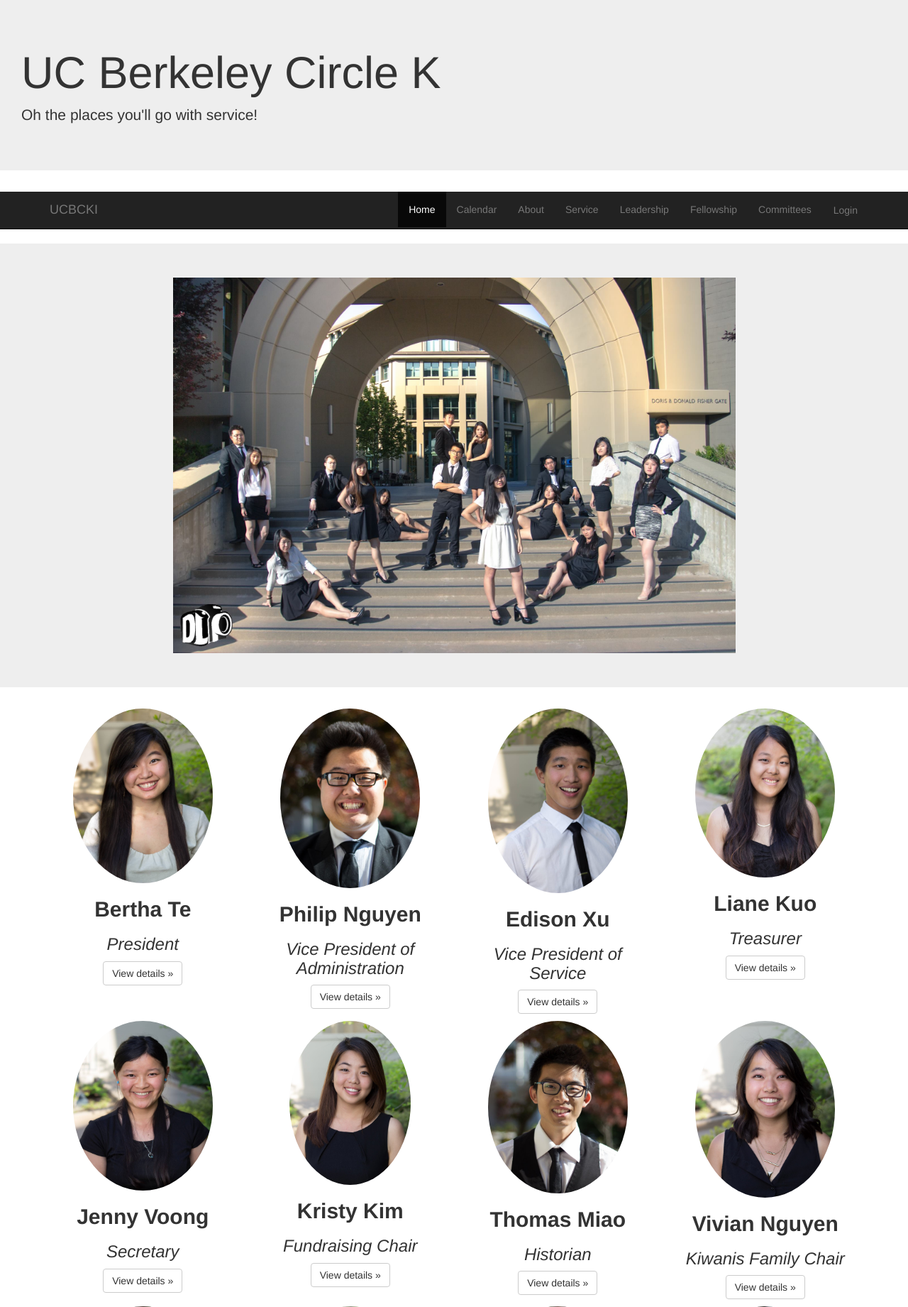
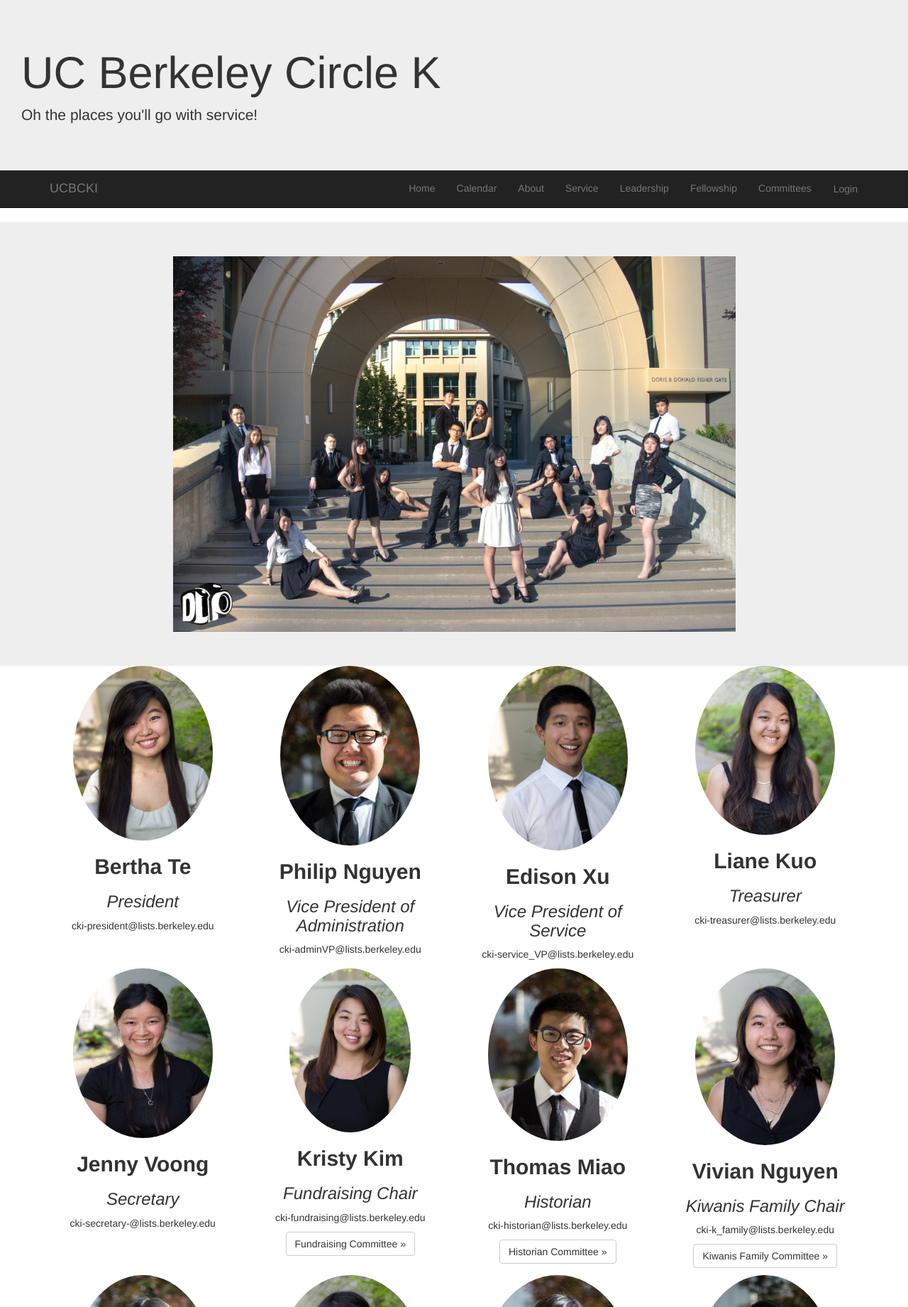
Before and after one commit to thejerrybao/Nimbus, a PHP site: page /ProjectSeuss/Leadership/board.php in a window 1280 px wide. Shown: the top 1841 px of the page at 71% size. Run offline with PHP 8.4, Linux system fonts and the light colour scheme; some libraries are stand-ins or nearby versions.

Commit message:
Added some committee stuff

```diff
--- a/ProjectSeuss/Calendar/events.json.php
+++ b/ProjectSeuss/Calendar/events.json.php
@@ -3,7 +3,7 @@
         $path = $_SERVER['DOCUMENT_ROOT'];
         $path .= "/admin/dbfunc.php";
         include_once($path);
-        $db = new DatabaseFunctions;
+        $db = new EventFunctions;
         $m = (integer) date('n');
         $events = $db->getEventsByMonth(date(mktime(1,1,1,$m,1,date('Y'))));
         $out = array();
--- a/ProjectSeuss/Leadership/board.php
+++ b/ProjectSeuss/Leadership/board.php
@@ -3,7 +3,7 @@
 	<head>
 		<title>Bootstrap 3</title>
 		<meta name="viewport" content="width=device-width, initial-scale=1.0">
-		<link rel="stylesheet" type="text/css" href="../css/bootstrap.css">
+		<link rel="stylesheet" type="text/css" href="../css/bootstrap.css" media="all">
 	 <?php include("../head.php") ?>
   </head>
 	<body>
@@ -18,7 +18,7 @@
           <img class="img-circle" src="../images/pictures/board/pres1.jpg" alt="Generic placeholder image" style="width: 75%; height: 75%;">
           <h2><b>Bertha Te</b></h2>
           <h3><em>President</em></h3>
-          <p><a class="btn btn-default" href="#" role="button">View details &raquo;</a></p>
+          <p>cki-president@lists.berkeley.edu</p>
         </div><!-- /.col-lg-3 -->
 
 
@@ -26,7 +26,7 @@
           <img class="img-circle" src="../images/pictures/board/avp1.jpg" alt="Generic placeholder image" style="width: 75%; height: 75%;">
           <h2><b>Philip Nguyen</b></h2>
           <h3><em>Vice President of Administration</em></h3>
-          <p><a class="btn btn-default" href="#" role="button">View details &raquo;</a></p>
+          <p>cki-adminVP@lists.berkeley.edu</p>
         </div><!-- /.col-lg-3 -->
 
 
@@ -34,7 +34,7 @@
           <img class="img-circle" src="../images/pictures/board/svp1.jpg" alt="Generic placeholder image" style="width: 75%; height: 75%;">
           <h2><b>Edison Xu</b></h2>
           <h3><em>Vice President of Service</em></h3>
-          <p><a class="btn btn-default" href="#" role="button">View details &raquo;</a></p>
+          <p>cki-service_VP@lists.berkeley.edu</p>
         </div><!--
         /.col-lg-3 -->
 
@@ -42,7 +42,7 @@
           <img class="img-circle" src="../images/pictures/board/tres1.jpg" alt="Generic placeholder image" style="width: 75%; height: 75%;">
           <h2><b>Liane Kuo</b></h2>
           <h3><em>Treasurer</em></h3>
-          <p><a class="btn btn-default" href="#" role="button">View details &raquo;</a></p>
+          <p>cki-treasurer@lists.berkeley.edu</p>
         </div><!-- /.col-lg-3 -->
 
 
@@ -53,7 +53,7 @@
           <img class="img-circle" src="../images/pictures/board/sec1.jpg" alt="Generic placeholder image" style="width: 75%; height: 75%;">
           <h2><b>Jenny Voong</b></h2>
           <h3><em>Secretary</em></h3>
-          <p><a class="btn btn-default" href="#" role="button">View details &raquo;</a></p>
+          <p>cki-secretary-@lists.berkeley.edu</p>
         </div><!-- /.col-lg-3 -->
 
 
@@ -61,7 +61,8 @@
           <img class="img-circle" src="../images/pictures/board/fund1.jpg" alt="Generic placeholder image" style="width: 65%; height: 65%;">
           <h2><b>Kristy Kim</b></h2>
           <h3><em>Fundraising Chair</em></h3>
-          <p><a class="btn btn-default" href="#" role="button">View details &raquo;</a></p>
+          <p>cki-fundraising@lists.berkeley.edu</p>
+          <p><a class="btn btn-default" href="#" role="button">Fundraising Committee &raquo;</a></p>
         </div><!-- /.col-lg-3 -->
 
 
@@ -69,14 +70,16 @@
           <img class="img-circle" src="../images/pictures/board/hist1.jpg" alt="Generic placeholder image" style="width: 75%; height: 75%;">
           <h2><b>Thomas Miao</b></h2>
           <h3><em>Historian</em></h3>
-          <p><a class="btn btn-default" href="#" role="button">View details &raquo;</a></p>
+          <p>cki-historian@lists.berkeley.edu</p>
+          <p><a class="btn btn-default" href="#" role="button">Historian Committee &raquo;</a></p>
         </div><!-- /.col-lg-3 -->
 
         <div class="col-lg-3">
           <img class="img-circle" src="../images/pictures/board/kfam1.jpg" alt="Generic placeholder image" style="width: 75%; height: 75%;">
           <h2><b>Vivian Nguyen</b></h2>
           <h3><em>Kiwanis Family Chair</em></h3>
-          <p><a class="btn btn-default" href="#" role="button">View details &raquo;</a></p>
+          <p>cki-k_family@lists.berkeley.edu</p>
+          <p><a class="btn btn-default" href="#" role="button">Kiwanis Family Committee &raquo;</a></p>
         </div><!-- /.col-lg-3 -->
 
       </div><!-- /.row -->
@@ -86,21 +89,23 @@
           <img class="img-circle" src="../images/pictures/board/mde1.jpg" alt="Generic placeholder image" style="width: 75%; height: 75%;">
           <h2><b>Tina You</b></h2>
           <h3><em>Membership Development and Education Chair</em></h3>
-          <p><a class="btn btn-default" href="#" role="button">View details &raquo;</a></p>
+          <p>cki-membership@lists.berkeley.edu</p>
+          <p><a class="btn btn-default" href="#" role="button">MD&E Committee &raquo;</a></p>
         </div><!-- /.col-lg-3 -->
 
         <div class="col-lg-3">
           <img class="img-circle" src="../images/pictures/board/mrp1.jpg" alt="Generic placeholder image" style="width: 80%; height: 80%;">
           <h2><b>Wendy Hyunh</b></h2>
           <h3><em>Membership Recognition Program Chair</em></h3>
-          <p><a class="btn btn-default" href="#" role="button">View details &raquo;</a></p>
+          <p>cki-mrp_chair@lists.berkeley.edu</p>
         </div><!-- /.col-lg-3 -->
 
         <div class="col-lg-3">
           <img class="img-circle" src="../images/pictures/board/proj1.jpg" alt="Generic placeholder image" style="width: 80%; height: 80%;">
           <h2><b>Cherie Leung</b></h2>
           <h3><em>Projects Chair</em></h3>
-          <p><a class="btn btn-default" href="#" role="button">View details &raquo;</a></p>
+          <p>cki-projectcoord@lists.berkeley.edu</p>
+          <p><a class="btn btn-default" href="#" role="button">Projects Committee &raquo;</a></p>
         </div><!-- /.col-lg-3 -->
 
 
@@ -108,7 +113,8 @@
           <img class="img-circle" src="../images/pictures/board/pr1.jpg" alt="Generic placeholder image" style="width: 75%; height: 75%;">
           <h2><b>Stanley Han</b></h2>
           <h3><em>Public Relations Chair</em></h3>
-          <p><a class="btn btn-default" href="#" role="button">View details &raquo;</a></p>
+          <p>cki-publicrelations@lists.berkeley.edu</p>
+          <p><a class="btn btn-default" href="/ProjectSeuss/committees/pr.php" role="button">Public Relations Committee &raquo;</a></p>
         </div><!-- /.col-lg-3 -->
 
       </div><!-- /.row -->
@@ -118,14 +124,16 @@
           <img class="img-circle" src="../images/pictures/board/publ1.jpg" alt="Generic placeholder image" style="width: 75%; height: 75%;">
           <h2><b>Heyun Jeong</b></h2>
           <h3><em>Publications Editor</em></h3>
-          <p><a class="btn btn-default" href="#" role="button">View details &raquo;</a></p>
+          <p>cki-publications@lists.berkeley.edu</p>
+          <p><a class="btn btn-default" href="#" role="button">Publication Committee &raquo;</a></p>
         </div><!-- /.col-lg-3 -->
 
         <div class="col-lg-3">
           <img class="img-circle" src="../images/pictures/board/sserv1.jpg" alt="Generic placeholder image" style="width: 65%; height: 65%;">
           <h2><b>Jasmine Park</b></h2>
           <h3><em>Single Service</em></h3>
-          <p><a class="btn btn-default" href="#" role="button">View details &raquo;</a></p>
+          <p>cki-singleservice@lists.berkeley.edu</p>
+          <p><a class="btn btn-default" href="#" role="button"> Single Service Committee &raquo;</a></p>
         </div><!-- /.col-lg-3 -->
 
 
@@ -133,7 +141,8 @@
           <img class="img-circle" src="../images/pictures/board/ss1.jpg" alt="Generic placeholder image" style="width: 80%; height: 80%;">
           <h2><b>Leon Liang</b></h2>
           <h3><em>Spirit & Social Chair</em></h3>
-          <p><a class="btn btn-default" href="#" role="button">View details &raquo;</a></p>
+          <p>cki-social@lists.berkeley.edu</p>
+          <p><a class="btn btn-default" href="#" role="button">Spirit & Social Committee &raquo;</a></p>
         </div><!-- /.col-lg-3 -->
 
 
@@ -141,7 +150,8 @@
           <img class="img-circle" src="../images/pictures/board/tech1.jpg" alt="Generic placeholder image" style="width: 80%; height: 80%;">
           <h2><b>Diyar Aniwar</b></h2>
           <h3><em>Technology Chair</em></h3>
-          <p><a class="btn btn-default" href="#" role="button">View details &raquo;</a></p>
+          <p>cki-webmaster@lists.berkeley.edu</p>
+          <p><a class="btn btn-default" href="/ProjectSeuss/committees/tech.php" role="button">Technology Committee &raquo;</a></p>
         </div><!-- /.col-lg-3 -->
       </div><!-- /.row -->
 
--- a/ProjectSeuss/Service/projects.php
+++ b/ProjectSeuss/Service/projects.php
@@ -1,7 +1,11 @@
 <!DOCTYPE html>
 <html>
 	<head>
-	</head>
+	<title>Bootstrap 3</title>
+    <meta name="viewport" content="width=device-width, initial-scale=1.0">
+    <link rel="stylesheet" type="text/css" href="../css/bootstrap.css" media="all">
+   <?php include("../head.php") ?>
+  </head>
 	<body>
 		<hr class="featurette-divider">
 
--- a/ProjectSeuss/head.php
+++ b/ProjectSeuss/head.php
@@ -2,7 +2,7 @@
 		<head>
 		<title>Bootstrap 3</title>
 		<meta name="viewport" content="width=device-width, initial-scale=1.0">
-		<link rel="stylesheet" type="text/css" href="css/bootstrap.css">
+		<link rel="stylesheet" type="text/css" href="/ProjectSeuss/css/bootstrap.css" media="all">
 		</head>
 	<body>
 		<div class="jumbotron">
@@ -12,7 +12,7 @@
 		<div class = "navbar navbar-inverse navbar-static-top">
 			<div class= "container" >
 				<div class = "navbar-header">
-					<a href = "index.php" class = "navbar-brand"> UCBCKI</a>
+					<a href = "/ProjectSeuss/index.php" class = "navbar-brand"> UCBCKI</a>
 						<button class = "navbar-toggle" data-toggle = "collapse" data-target = ".navHeaderCollapse">
 							<span class="icon-bar"></span>
         					<span class="icon-bar"></span>
@@ -21,8 +21,8 @@
 					</div>
 					<div class = "collapse navbar-collapse navHeaderCollapse">
 						<ul class = "nav navbar-nav navbar-right">
-							<li class="active"><a href="../ProjectSeuss/index.php">Home</a></li>
-							<li><a href="index.html">Calendar</a></li>
+							<li><a href="/ProjectSeuss/index.php">Home</a></li>
+							<li><a href="/ProjectSeuss/Calendar/Calendar.php">Calendar</a></li>
 							<li class="dropdown">
 								<a href="#" class="dropdown-toggle" data-toggle="dropdown">About</a>
 								<ul class="dropdown-menu">
@@ -33,14 +33,14 @@
 									<li><a href="http://www.kiwanis.org/">Kiwanis International</a></li>
 								</ul>
 							</li>
-							<li><a href="index.html">Service</a></li>
+							<li><a href="#">Service</a></li>
 							<li class="dropdown"><a href="#" class="dropdown-toggle" data-toggle="dropdown">Leadership</a>
 								<ul class="dropdown-menu">
 									<li><a href="../ProjectSeuss/Leadership/board.php">Board</a></li>
 								</ul>
 
 							</li>
-							<li><a href="index.html">Fellowship</a></li>
+							<li><a href="/ProjectSeuss/index.php">Fellowship</a></li>
 							<li class="dropdown">
 								<a href="#" class="dropdown-toggle" data-toggle="dropdown">Committees</a>
 								<ul class="dropdown-menu">
@@ -50,10 +50,10 @@
 									<li><a href="#">MD&E</a></li>
 									<li><a href="#">MRP</a></li>
 									<li><a href="#">Projects</a></li>
-									<li><a href="#">Public Relations</a></li>
+									<li><a href="/ProjectSeuss/committees/pr.php">Public Relations</a></li>
 									<li><a href="#">Single Service</a></li>
 									<li><a href="#">Spirit & Social</a></li>
-									<li><a href="#">Technology</a></li>
+									<li><a href="/ProjectSeuss/committees/tech.php">Technology</a></li>
 								</ul>
 							</li>
 							<li><a class="btn" data-toggle="modal" href="#myModal" >Login</a>
```
Also changed, not shown: ProjectSeuss/Calendar/Calendar.php (+9 -52 lines), ProjectSeuss/committees/pr.php (added, +47 -0 lines), ProjectSeuss/committees/tech.php (added, +47 -0 lines), ProjectSeuss/committees/Fundraising.html (deleted), ProjectSeuss/committees/Historian.html (deleted), ProjectSeuss/committees/KiwanisFamily.html (deleted), ProjectSeuss/committees/MD&E.html (deleted), ProjectSeuss/committees/MRP.html (deleted), ProjectSeuss/committees/Projects.html (deleted), ProjectSeuss/committees/PublicRelations.html (deleted), ProjectSeuss/committees/SingleService.html (deleted), ProjectSeuss/committees/SpiritSocial.html (deleted), ProjectSeuss/committees/Technology.html (deleted), ProjectSeuss/images/pictures/committees/prcomm.jpg (added), 1 more files.
